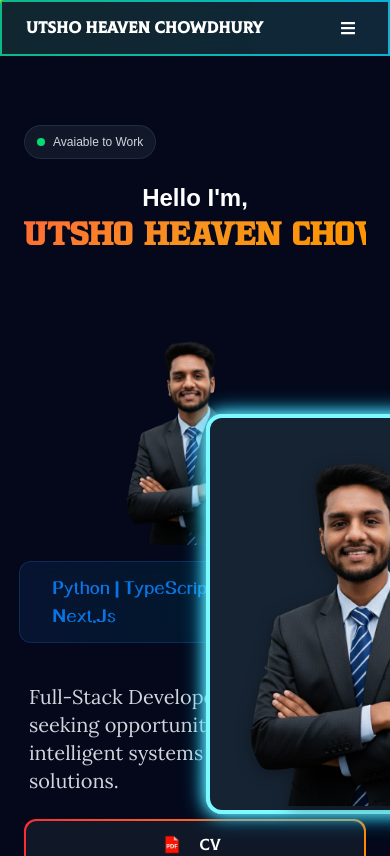
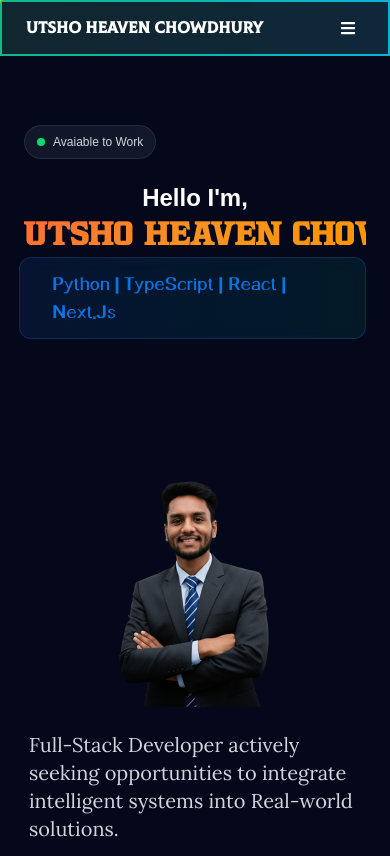
Before and after one commit to uzicodes/utsho-heaven-chowdhury, a Next.js app: page / in a window 390 px wide. Shown: the top 856 px of the page. Built offline with nearby package versions, Linux system fonts and the light colour scheme.

Commit message:
Mobile view: Hidden (only shows the small image under the role badge) Desktop/default view: Shows the glowing card with the image on the right side as it was originally

```diff
--- a/src/app/page.tsx
+++ b/src/app/page.tsx
@@ -42,7 +42,6 @@ export default function Home() {
                     </span>
                   </div>
                   {isMobile ? (
-                    <>
                     <h1 className="hero-text text-2xl font-bold leading-tight text-center mb-2">
                       <span className="text-white block mb-1 mt-0">Hello I&apos;m,</span>
                       <span
@@ -62,10 +61,6 @@ export default function Home() {
                         UTSHO HEAVEN CHOWDHURY
                       </span>
                     </h1>
-                      <div className="flex justify-center mb-4">
-                        <img src="/DP_removed_BG.png" alt="Profile" width={180} height={180} style={{ maxWidth: '80vw', height: 'auto', borderRadius: '1rem', objectFit: 'cover' }} />
-                      </div>
-                    </>
                   ) : (
                     <h1 className="hero-text text-3xl lg:text-6xl xl:text-7xl font-bold leading-tight">
                       <span
@@ -106,6 +101,12 @@ export default function Home() {
                       />
                     </span>
                   </div>
+                  {/* Mobile Image - only shown on mobile screens */}
+                  {isMobile && (
+                    <div className="flex justify-center my-6">
+                      <img src="/DP_removed_BG.png" alt="Profile" width={200} height={200} style={{ maxWidth: '80vw', height: 'auto', borderRadius: '1rem', objectFit: 'cover' }} />
+                    </div>
+                  )}
                   {/* Description under flipping words */}
                   <div className="mt-4 text-xl text-gray-300 max-w-xl ml-auto lora-font" style={{ marginLeft: '5px' }}>
                     Full-Stack Developer actively seeking opportunities to integrate intelligent systems into Real-world solutions.
@@ -176,7 +177,8 @@ export default function Home() {
                   </div>
                 </div>
               </div>
-              {/* Right Side - Glowing Card */}
+              {/* Right Side - Glowing Card (hidden on mobile) */}
+              {!isMobile && (
                 <div className="w-full lg:w-1/2 relative">
                   <div
                     className="rounded-2xl p-1 absolute"
@@ -211,6 +213,7 @@ export default function Home() {
                     </div>
                   </div>
                 </div>
+              )}
             </div>
           </div>
           {/* Additional Content Section 1 - About Me */}
```
Lines whose indentation alone changed are shown as unchanged.
